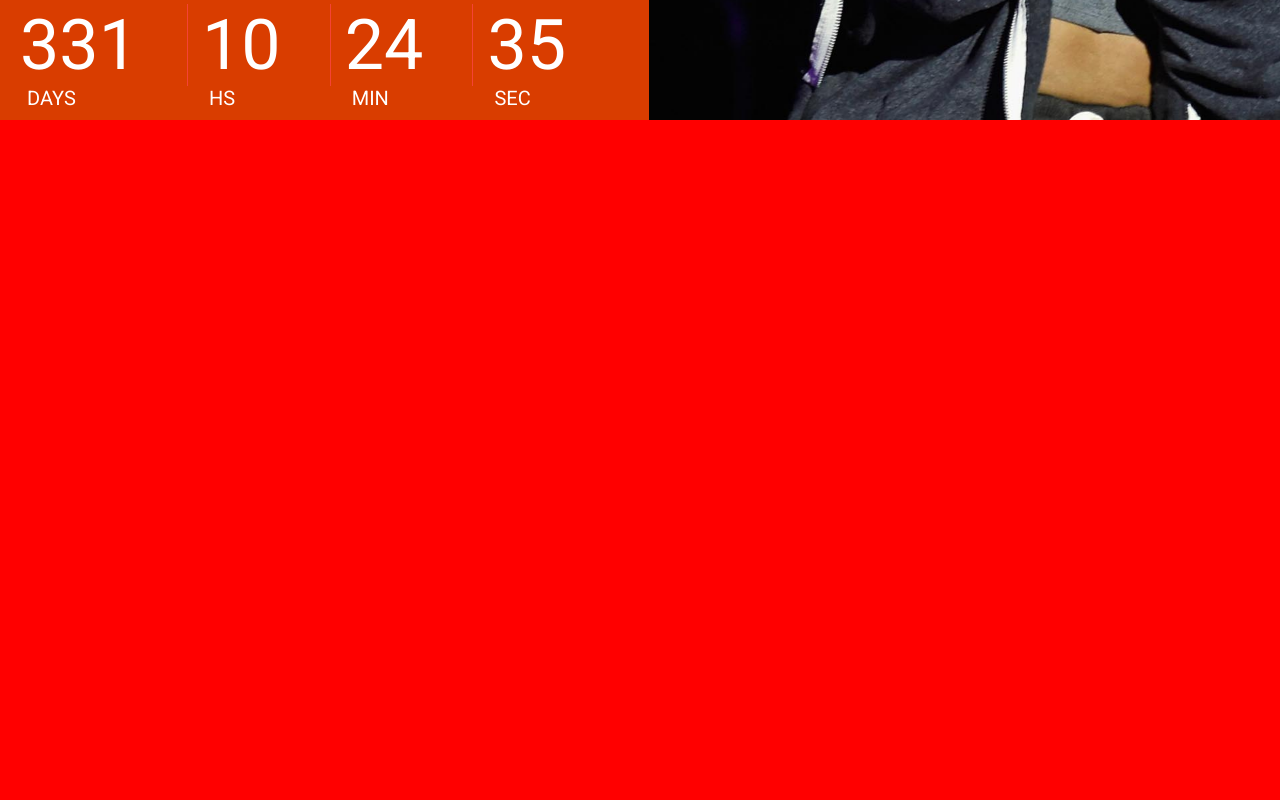
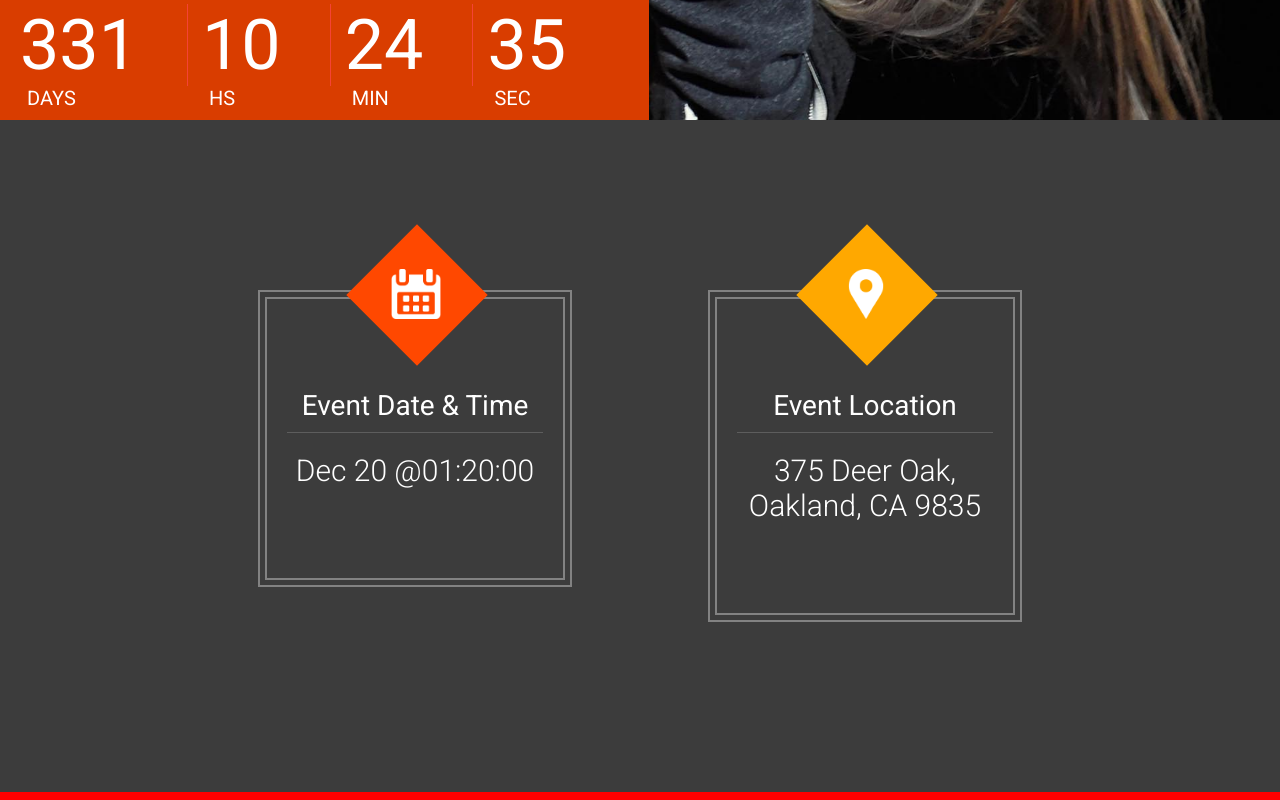
Before and after one commit to khmaladze-tiko/the_venue, a React (Create React App) app: page / in a window 1280 px wide. Shown: the part 680-1480 px from the top of the page. Built offline with nearby package versions, Linux system fonts and the light colour scheme.

Commit message:
The venue Nfo

```diff
--- a/src/App.js
+++ b/src/App.js
@@ -4,6 +4,7 @@
 import Header from './components/header_footer/Header';
 import Footer from './components/header_footer/Footer';
 import Featured from './components/featured';
+import VenueNfo from './components/venueNfo';
 
 const App = () => {
   return (
@@ -11,6 +12,9 @@
       <Header/>
         <>
           <Featured/>
+        </>
+        <>
+          <VenueNfo/>
         </>
       <div style={{backgroundColor: 'red', height: '800px'}}></div>
       <div style={{backgroundColor: 'blue', height: '800px'}}></div>
--- /dev/null
+++ b/src/components/venueNfo/index.js
@@ -0,0 +1,65 @@
+import React from "react";
+import { Zoom } from "react-awesome-reveal";
+
+import icon_calendar from "../../resources/images/icons/calendar.png";
+import icon_location from "../../resources/images/icons/location.png";
+
+const VenueNfo = () => {
+    return(
+        <div className="bck_black">
+            <div className="center_wrapper">
+                <div className="vn_wrapper">
+
+                    <Zoom className="vn_item" triggerOnce>
+                        <div>
+                            <div className="vn_outer">
+                                <div className="vn_inner">
+                                    <div className="vn_icon_square bck_red"></div>
+                                    <div
+                                        className="vn_icon"
+                                        style={{
+                                            background:`url(${icon_calendar})`
+                                        }}
+                                    ></div>
+                                    <div className="vn_title">
+                                        Event Date & Time
+                                    </div>
+                                    <div className="vn_desc">
+                                        Dec 20 @01:20:00
+                                    </div>
+                                </div>
+                            </div>
+                        </div>
+                    </Zoom>
+
+
+
+                    <Zoom className="vn_item" delay={500}>
+                        <div>
+                            <div className="vn_outer">
+                                <div className="vn_inner">
+                                    <div className="vn_icon_square bck_yellow"></div>
+                                    <div
+                                        className="vn_icon"
+                                        style={{
+                                            background:`url(${icon_location})`
+                                        }}
+                                    ></div>
+                                    <div className="vn_title">
+                                        Event Location
+                                    </div>
+                                    <div className="vn_desc">
+                                        375 Deer Oak, Oakland, CA 9835
+                                    </div>
+                                </div>
+                            </div>
+                        </div>
+                    </Zoom>
+
+                </div>
+            </div>
+        </div>
+    )
+}
+
+export default VenueNfo;
```
